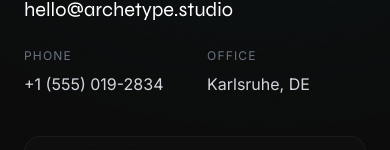
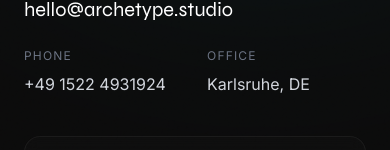
Before and after one commit to fahad-khan11/agency-website, a Next.js app: page /contact in a window 390 px wide. Shown: the part 330-480 px from the top of the page. Built offline with nearby package versions, Linux system fonts and the light colour scheme.

Commit message:
updated the phone number

```diff
--- a/app/contact/page.tsx
+++ b/app/contact/page.tsx
@@ -69,7 +69,7 @@ export default function ContactPage() {
                 <div className="grid grid-cols-2 gap-6 md:gap-8">
                   <div>
                     <span className="text-xs uppercase tracking-widest text-gray-500 mb-2 block">Phone</span>
-                    <p className="text-base sm:text-lg text-gray-300">+1 (555) 019-2834</p>
+                    <p className="text-base sm:text-lg text-gray-300">+49 1522 4931924</p>
                   </div>
                   <div>
                     <span className="text-xs uppercase tracking-widest text-gray-500 mb-2 block">Office</span>
```
